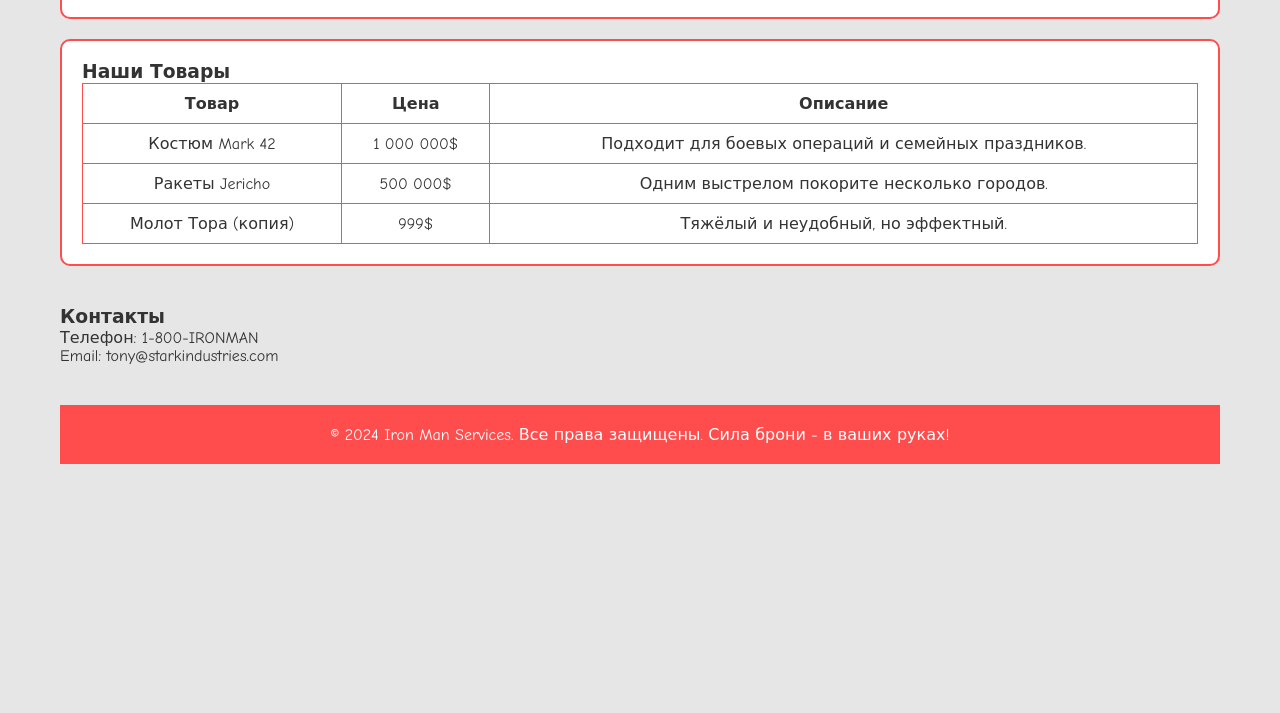
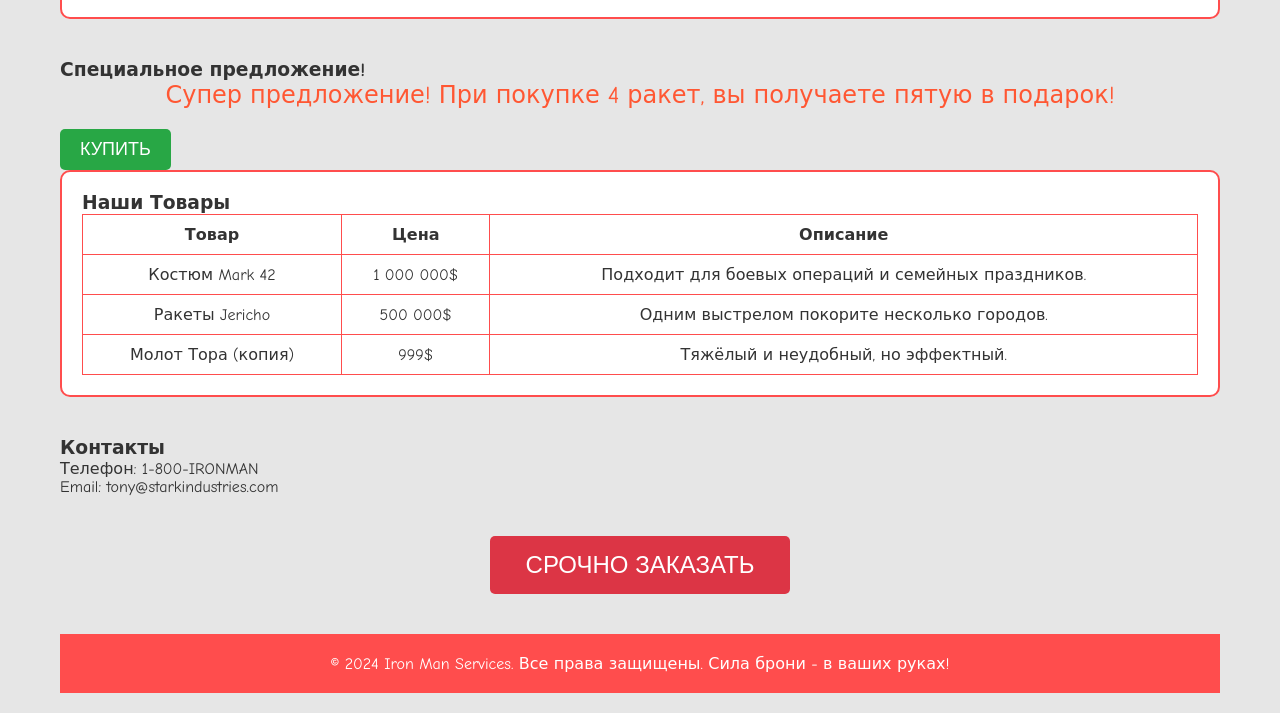
Before and after one commit to VaVnerPisK/CoolSIte, a plain HTML site: page index.html in a window 1280 px wide. Shown: the part 605-1318 px from the top of the page. Before the commit the page ends 1089 px from the top, so only its background shows below. Drawn offline with Linux system fonts and the light colour scheme.

Commit message:
АКЦИЯ + Возможность сделать заказ

```diff
--- a/index.html
+++ b/index.html
@@ -18,7 +18,7 @@
                 </ul>
             </nav>
         </header>
-
+        <audio id="fbi-sound" src="fbi-sound.mp3"></audio>
         <section class="hero">
             <img src="joni.jpg" alt="Iron Man" class="hero-image">
             <div class="hero-text">
@@ -38,6 +38,15 @@
                     <li>Заказные удары по базе HYDRA</li>
                     <li>Консультации по разработке ИИ (может вызвать восстание машин)</li>
                 </ul>
+            </div>
+        </section>
+
+        <section id="promotion" class="content">
+            <h3>Специальное предложение!</h3>
+            <div id="promotion-text"></div>
+            <button id="buy-button">КУПИТЬ</button>
+            <div id="rocket-image" style="display: none;">
+                <img src="rocket.png" alt="Ракета" id="rocket" style="width: 200px; margin-top: 10px;">
             </div>
         </section>
 
@@ -73,9 +82,14 @@
             <p>Email: tony@starkindustries.com</p>
         </section>
 
+        <section id="urgent-order" class="content">
+            <button id="urgent-order-button">СРОЧНО ЗАКАЗАТЬ</button>
+        </section>
+
         <footer>
             <p>© 2024 Iron Man Services. Все права защищены. Сила брони - в ваших руках!</p>
         </footer>
     </div>
+    <script src="script.js"></script>
 </body>
 </html>
--- /dev/null
+++ b/script.js
@@ -0,0 +1,48 @@
+document.addEventListener('DOMContentLoaded', () => {
+    console.log("Добро пожаловать в Iron Man Services!");
+
+    let a = 5;
+    let b = 4;
+
+    let c = (a + b) * (b + a);
+    console.log(c);
+
+    const promotionText = "Супер предложение! При покупке 4 ракет, вы получаете пятую в подарок!";
+    document.getElementById('promotion-text').innerText = promotionText;
+
+    const buyButton = document.getElementById('buy-button');
+    const rocketImageContainer = document.getElementById('rocket-image');
+
+    buyButton.addEventListener('click', () => {
+        const colors = ['#28a745', '#ffc107', '#dc3545'];
+        const randomColor = colors[Math.floor(Math.random() * colors.length)];
+        buyButton.style.backgroundColor = randomColor;
+
+        rocketImageContainer.style.display = 'block';
+    });
+
+
+    const urgentOrderButton = document.getElementById('urgent-order-button');
+    const fbiLogo = document.createElement('img');
+    fbiLogo.src = 'fbi-logo.png';
+    fbiLogo.alt = 'FBI Logo';
+    fbiLogo.id = 'fbi-logo';
+    fbiLogo.style.display = 'none';
+    document.body.appendChild(fbiLogo);
+
+    const fbiSound = document.getElementById('fbi-sound');
+
+    urgentOrderButton.addEventListener('click', () => {
+        document.body.classList.toggle('black-theme');
+
+        fbiLogo.style.display = 'block';
+
+        fbiSound.play();
+
+        const products = document.querySelectorAll('.products p');
+        products.forEach(product => {
+            product.style.color = 'white';
+            product.innerText = 'СРОЧНО ЗАКАЗАТЬ, пока не поздно!';
+        });
+    });
+});
--- a/styles.css
+++ b/styles.css
@@ -96,3 +96,53 @@ footer {
     color: white;
     margin-top: 40px;
 }
+#promotion-text {
+    font-size: 24px;
+    color: #FF5733;
+    text-align: center;
+    margin-bottom: 20px;
+}
+
+#buy-button {
+    background-color: #28a745;
+    color: white;
+    border: none;
+    padding: 10px 20px;
+    font-size: 18px;
+    cursor: pointer;
+    border-radius: 5px;
+    transition: background-color 0.3s;
+}
+
+#buy-button:hover {
+    opacity: 0.8;
+}
+
+#urgent-order-button {
+    background-color: #dc3545;
+    color: white;
+    border: none;
+    padding: 15px 30px;
+    font-size: 24px;
+    cursor: pointer;
+    border-radius: 5px;
+    display: block;
+    margin: 20px auto;
+    width: 300px;
+    transition: background-color 0.3s;
+}
+
+body.black-theme {
+    background-color: black;
+    color: white;
+}
+
+#fbi-logo {
+    display: none;
+    position: fixed;
+    top: 50%;
+    left: 50%;
+    transform: translate(-50%, -50%);
+    z-index: 1000;
+    width: 200px;
+}
```
Also changed, not shown: FBI-logo.png (added), 2 other files.
